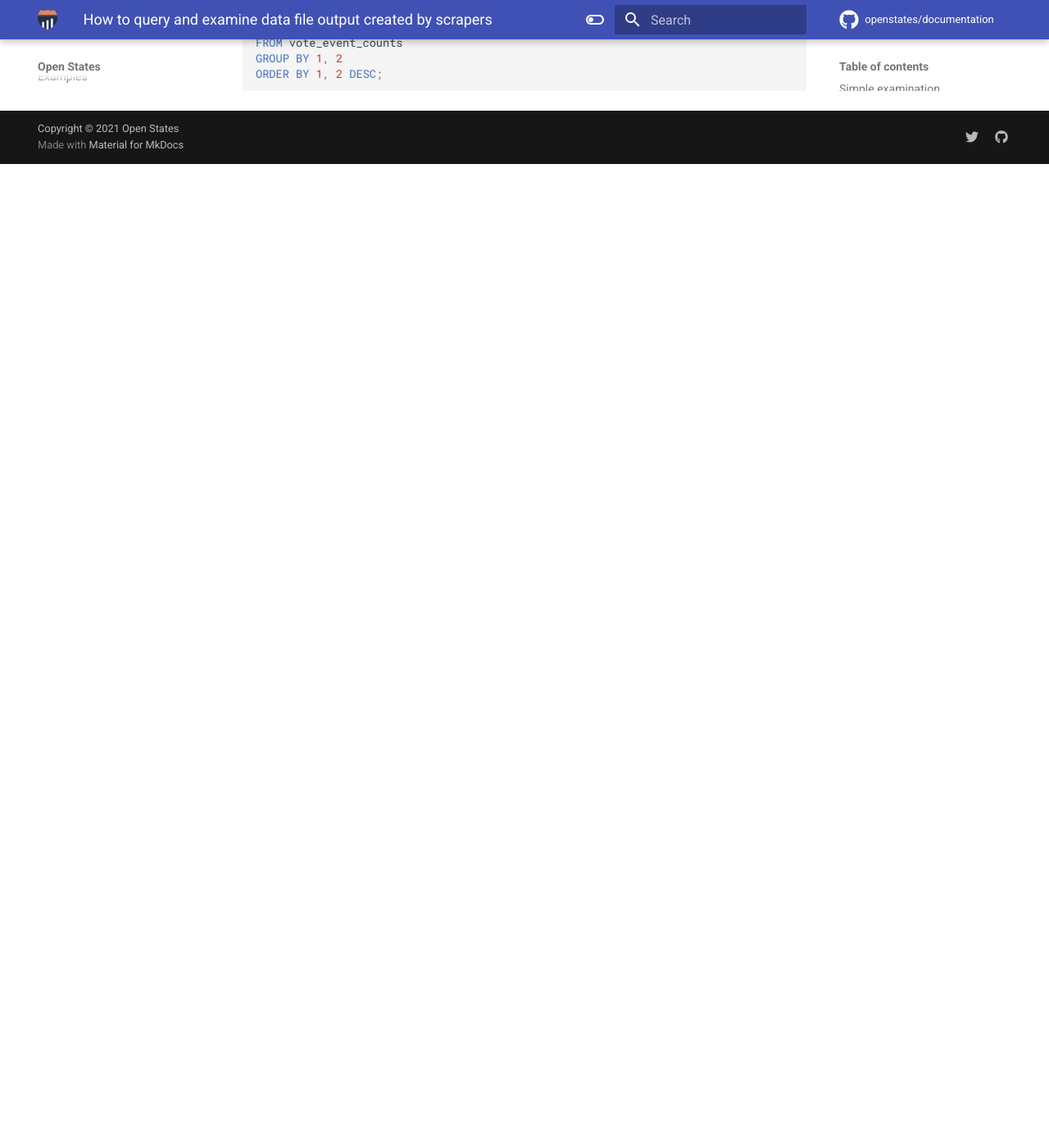
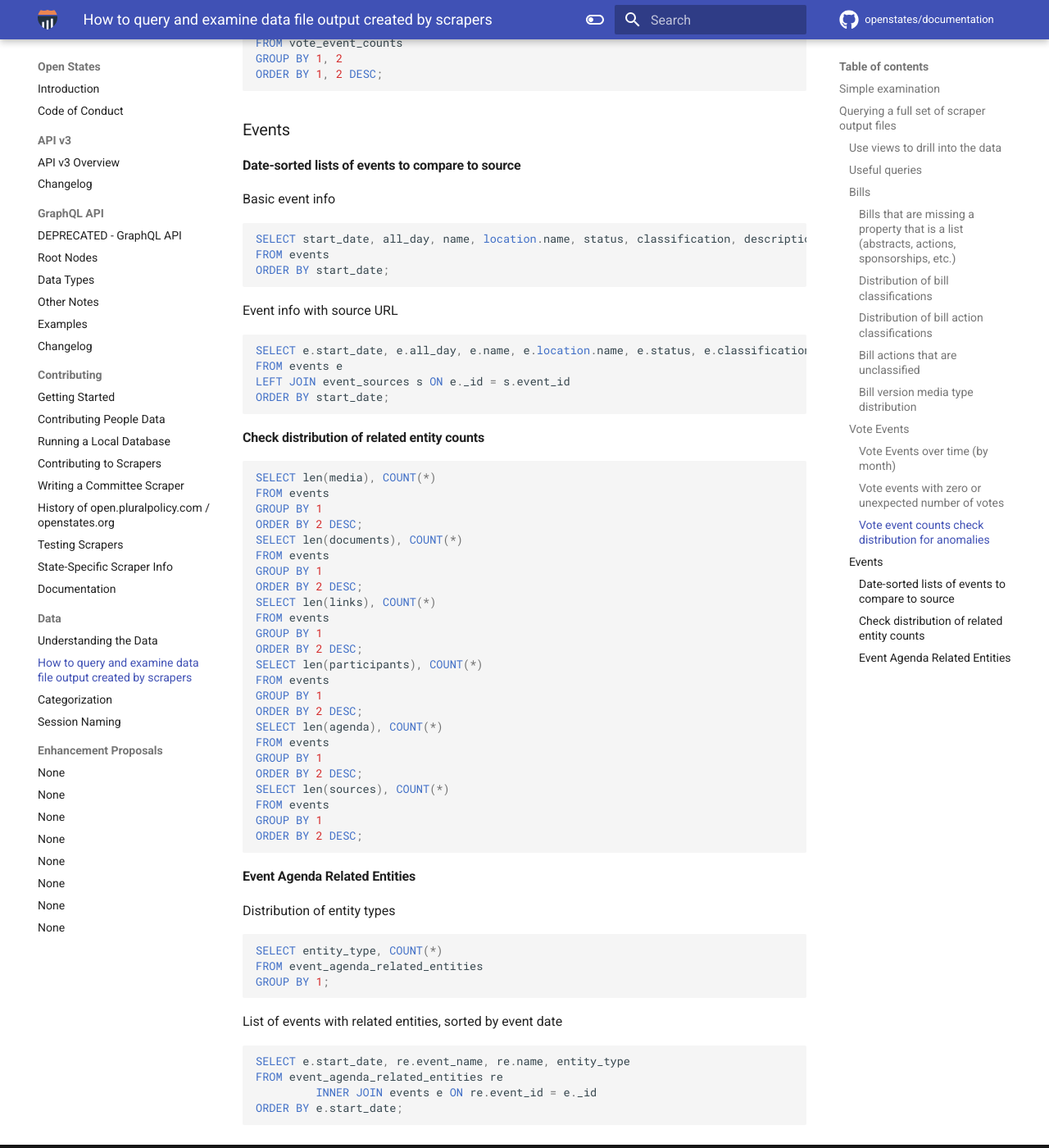
Before and after one commit to openstates/documentation, an MkDocs documentation site: the page built from docs/data/query-scraper-output-data.md, in a window 1280 px wide and 1400 px high, scrolled down 5140 px. Shown: the whole window at 82% size. Built offline with MkDocs 1.6.1 and Material for MkDocs 9.7.7, drawn with Linux system fonts in a browser that asks for light colours; comment, search, counter and statistics services are not loaded; before the commit the page ends 5340 px from its top, so only the background shows below that.

Commit message:
Add to duckdb doc

````diff
--- a/docs/data/query-scraper-output-data.md
+++ b/docs/data/query-scraper-output-data.md
@@ -251,3 +251,72 @@ FROM vote_event_counts
 GROUP BY 1, 2
 ORDER BY 1, 2 DESC;
 ```
+
+### Events
+
+#### Date-sorted lists of events to compare to source
+
+Basic event info
+
+```sql
+SELECT start_date, all_day, name, location.name, status, classification, description
+FROM events
+ORDER BY start_date;
+```
+
+Event info with source URL
+
+```sql
+SELECT e.start_date, e.all_day, e.name, e.location.name, e.status, e.classification, e.description, s.url
+FROM events e
+LEFT JOIN event_sources s ON e._id = s.event_id
+ORDER BY start_date;
+```
+
+#### Check distribution of related entity counts
+
+```sql
+SELECT len(media), COUNT(*)
+FROM events
+GROUP BY 1
+ORDER BY 2 DESC;
+SELECT len(documents), COUNT(*)
+FROM events
+GROUP BY 1
+ORDER BY 2 DESC;
+SELECT len(links), COUNT(*)
+FROM events
+GROUP BY 1
+ORDER BY 2 DESC;
+SELECT len(participants), COUNT(*)
+FROM events
+GROUP BY 1
+ORDER BY 2 DESC;
+SELECT len(agenda), COUNT(*)
+FROM events
+GROUP BY 1
+ORDER BY 2 DESC;
+SELECT len(sources), COUNT(*)
+FROM events
+GROUP BY 1
+ORDER BY 2 DESC;
+```
+
+#### Event Agenda Related Entities
+
+Distribution of entity types
+
+```sql
+SELECT entity_type, COUNT(*)
+FROM event_agenda_related_entities
+GROUP BY 1;
+```
+
+List of events with related entities, sorted by event date
+
+```sql
+SELECT e.start_date, re.event_name, re.name, entity_type
+FROM event_agenda_related_entities re
+         INNER JOIN events e ON re.event_id = e._id
+ORDER BY e.start_date;
+```
````
